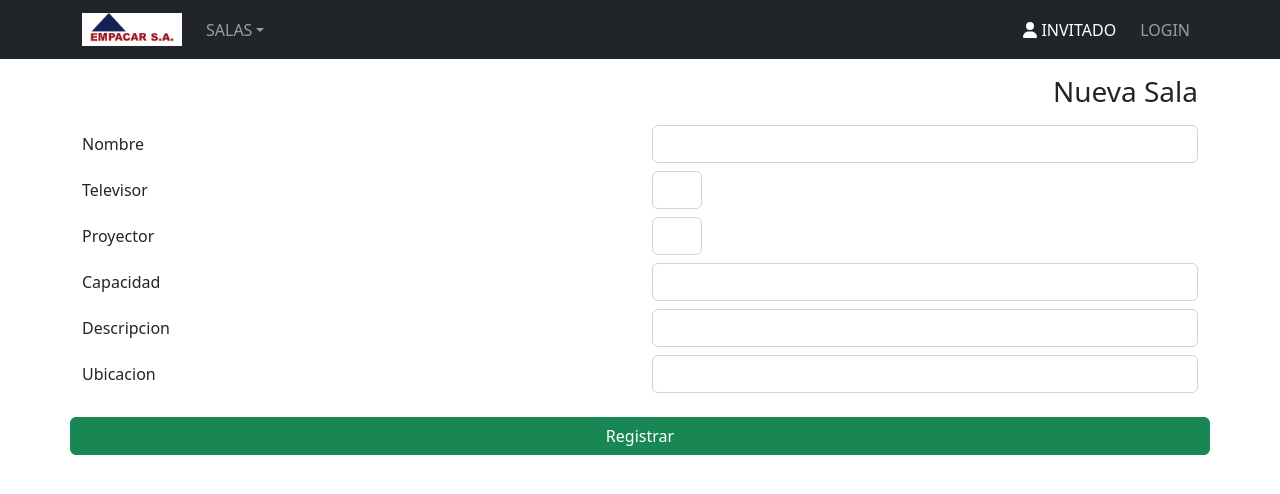
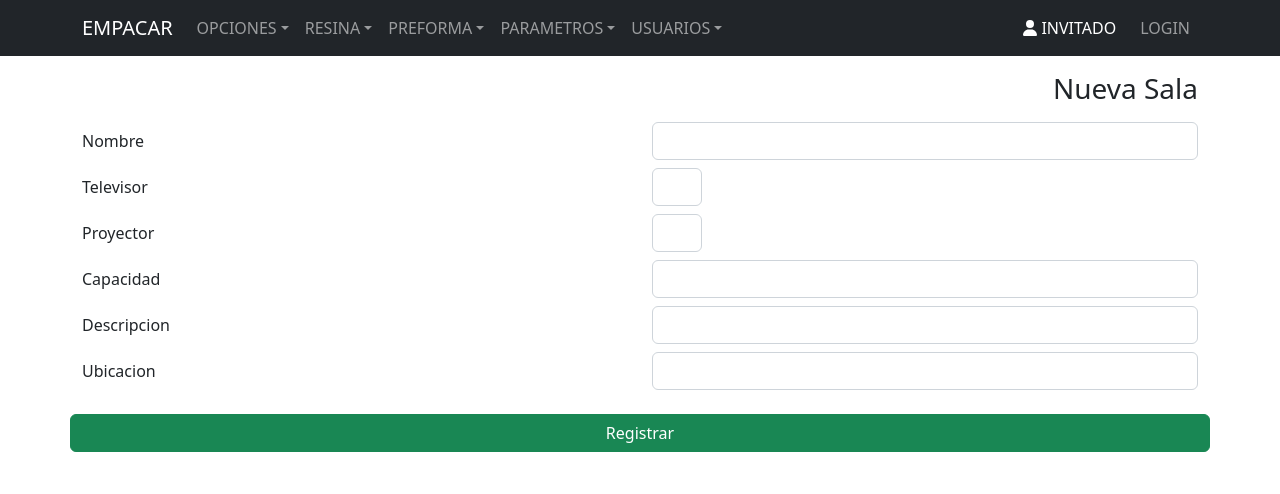
Before and after one commit to fjpm91/r_emp, a React (Create React App) app: page /formSala in a window 1280 px wide. Shown: the top 494 px of the page. Built offline with nearby package versions, Linux system fonts and the light colour scheme.

Commit message:
cambio de idioma

```diff
--- a/public/index.html
+++ b/public/index.html
@@ -1,5 +1,5 @@
 <!DOCTYPE html>
-<html lang="en">
+<html lang="es">
   <head>
     <meta charset="utf-8" />
     <link rel="icon" href="%PUBLIC_URL%/favicon.ico" />
--- a/src/layouts/MenuNavbar.js
+++ b/src/layouts/MenuNavbar.js
@@ -4,7 +4,7 @@ import { Container, Nav, Navbar, NavDropdown } from 'react-bootstrap';
 import { Link, useNavigate } from 'react-router-dom';
 import empicon from '../img/logoempacar.png'
 import { FontAwesomeIcon } from '@fortawesome/react-fontawesome';
-import { faEdit, faEye, faTrash, faTrashCan, faUser} from "@fortawesome/free-solid-svg-icons";
+import { faUser} from "@fortawesome/free-solid-svg-icons";
 const MenuNavbar = () => {
     const [usershow, setUsershow] = useState('INVITADO');
     const navigate = useNavigate();
@@ -26,39 +26,124 @@ const MenuNavbar = () => {
 
 
     return (
-        <Navbar bg="dark" expand="md" variant="dark">
+         <Navbar  bg="dark" expand="md" variant="dark">
             <Container>
-                {/* <Navbar.Brand href="/home">EMPACAR</Navbar.Brand> */}
-                <Navbar.Brand as={Link} to="/home"><img src={empicon} style={logoEstilo}/></Navbar.Brand>
+                <Navbar.Brand as={Link} to="/home">EMPACAR</Navbar.Brand>
                 <Navbar.Toggle aria-controls="basic-navbar-nav" />
                 <Navbar.Collapse id="basic-navbar-nav">
-                    <Nav className="me-auto">
-                        <NavDropdown title="SALAS" id="basic-nav-dropdown">
-                            <NavDropdown.Item className="dropdown-item" as={Link} to="/showReuniones">REUNIONES</NavDropdown.Item>
-                            <NavDropdown.Item className="dropdown-item" as={Link} to="/showReunionesTv">REUNIONES(TV)</NavDropdown.Item>
+                <Nav className="me-auto">
+        <>
 
-                            {(
-                                (localStorage.getItem('sala_admin') == 1) ?
-                            <NavDropdown.Item className="dropdown-item" as={Link} to="/showSalas">SALAS</NavDropdown.Item>:<></>
-                            )}
+                        <NavDropdown title="OPCIONES" id="basic-nav-dropdown">
+                            <NavDropdown.Item className="dropdown-item" as={Link} to="/showUsuario">USUARIO</NavDropdown.Item>
+                            <NavDropdown.Item className="dropdown-item" as={Link} to="/showPerfil">PERFIL</NavDropdown.Item>
+                            <NavDropdown.Item className="dropdown-item" as={Link} to="/showEtiqueta">ETIQUETA</NavDropdown.Item>
+                            <NavDropdown.Item className="dropdown-item" as={Link} to="/showResina">RESINA</NavDropdown.Item>
+                            <NavDropdown.Item className="dropdown-item" as={Link} to="/printEtiqueta">IMPRIMIR</NavDropdown.Item>
+                            <NavDropdown.Item className="dropdown-item" as={Link} to="/parChofer">CHOFER</NavDropdown.Item>
+                            <NavDropdown.Item className="dropdown-item" as={Link} to="/parCamion">CAMION</NavDropdown.Item>
+                            <NavDropdown.Item className="dropdown-item" as={Link} to="/parCliente">CLIENTE</NavDropdown.Item>
+                            <NavDropdown.Item className="dropdown-item" as={Link} to="/stock">STOCK</NavDropdown.Item>
+                            <NavDropdown.Item className="dropdown-item" as={Link} to="/boxStock">STOCKBOX</NavDropdown.Item>
+                            <NavDropdown.Item className="dropdown-item" as={Link} to="/showParametros">PARAMETROS</NavDropdown.Item>
+                        </NavDropdown>
+                        <NavDropdown title="RESINA" id="basic-nav-dropdown">
+                            <NavDropdown.Item className="dropdown-item" as={Link} to="/showEtiqueta">ETIQUETA</NavDropdown.Item>
+                            <NavDropdown.Item className="dropdown-item" as={Link} to="/showResina">RESINA</NavDropdown.Item>
+                            <NavDropdown.Item className="dropdown-item" as={Link} to="/printEtiqueta">IMPRIMIR</NavDropdown.Item>
+                            <NavDropdown.Item className="dropdown-item" as={Link} to="/stock">STOCK</NavDropdown.Item>
+                        </NavDropdown>
 
-                            {(
-                                (localStorage.getItem('sala_admin') == 1) ?
-                                <NavDropdown.Item className="dropdown-item" as={Link} to="/showAdmin">ADMINISTRADORES</NavDropdown.Item> :<></>
-                            )}
+
+                        <NavDropdown title="PREFORMA" id="basic-nav-dropdown">
+                            <NavDropdown.Item className="dropdown-item" as={Link} to="/showPreforma">PREFORMA</NavDropdown.Item>
                         </NavDropdown>
-                    </Nav>
+                        <NavDropdown title="PARAMETROS" id="basic-nav-dropdown">
+                            <NavDropdown.Item className="dropdown-item" as={Link} to="/showChofer">CHOFER</NavDropdown.Item>
+                            <NavDropdown.Item className="dropdown-item" as={Link} to="/showCamion">CAMION</NavDropdown.Item>
+                            <NavDropdown.Item className="dropdown-item" as={Link} to="/showCliente">CLIENTE</NavDropdown.Item>
+                            <NavDropdown.Item className="dropdown-item" as={Link} to="/showParametros">PARAMETROS</NavDropdown.Item>
+                        </NavDropdown>
+                        <NavDropdown title="USUARIOS" id="basic-nav-dropdown">
+                            <NavDropdown.Item className="dropdown-item" as={Link} to="/showUsuario">USUARIO</NavDropdown.Item>
+                            <NavDropdown.Item className="dropdown-item" as={Link} to="/showPerfil">PERFIL</NavDropdown.Item>
+                        </NavDropdown>
+
+                    </></Nav>
                     <Nav className="d-flex">
-                                <Nav.Link className='text-white mx-2'><FontAwesomeIcon icon={faUser} /> {usershow} </Nav.Link>
+                    <Nav.Link className='text-white mx-2'><FontAwesomeIcon icon={faUser} /> {usershow} </Nav.Link>
 
-                                {(
-                                (localStorage.getItem('username')) ?
-                                <Nav.Link onClick={logout} className='ml-4'>LOGOUT </Nav.Link> : <Nav.Link as={Link} to="/login" className='ml-4'>LOGIN </Nav.Link>
-                            )}
+                    {(
+                        (localStorage.getItem('username')) ?
+                        <Nav.Link onClick={logout} className=''>LOGOUT </Nav.Link>:<Nav.Link href="/login" className=''>LOGIN </Nav.Link>)}
+
                     </Nav>
                 </Navbar.Collapse>
+
             </Container>
         </Navbar>
+
+        // <Navbar bg="dark" expand="md" variant="dark">
+        //     <Container>
+        //         {/* <Navbar.Brand href="/home">EMPACAR</Navbar.Brand> */}
+        //         <Navbar.Brand as={Link} to="/home"><img src={empicon} style={logoEstilo}/></Navbar.Brand>
+        //         <Navbar.Toggle aria-controls="basic-navbar-nav" />
+        //         <Navbar.Collapse id="basic-navbar-nav">
+        //             <Nav className="me-auto">
+        //                 <NavDropdown title="SALAS" id="basic-nav-dropdown">
+        //                     <NavDropdown.Item className="dropdown-item" as={Link} to="/showReuniones">REUNIONES</NavDropdown.Item>
+        //                     <NavDropdown.Item className="dropdown-item" as={Link} to="/showReunionesTv">REUNIONES(TV)</NavDropdown.Item>
+
+        //                     {(
+        //                         (localStorage.getItem('sala_admin') == 1) ?
+        //                     <NavDropdown.Item className="dropdown-item" as={Link} to="/showSalas">SALAS</NavDropdown.Item>:<></>
+        //                     )}
+
+        //                     {(
+        //                         (localStorage.getItem('sala_admin') == 1) ?
+        //                         <NavDropdown.Item className="dropdown-item" as={Link} to="/showAdmin">ADMINISTRADORES</NavDropdown.Item> :<></>
+        //                     )}
+        //                 </NavDropdown>
+        //                 <NavDropdown title="SALAS" id="basic-nav-dropdown">
+        //                     <NavDropdown.Item className="dropdown-item" as={Link} to="/showReuniones">REUNIONES</NavDropdown.Item>
+        //                     <NavDropdown.Item className="dropdown-item" as={Link} to="/showReunionesTv">REUNIONES(TV)</NavDropdown.Item>
+
+        //                     {(
+        //                         (localStorage.getItem('sala_admin') == 1) ?
+        //                     <NavDropdown.Item className="dropdown-item" as={Link} to="/showSalas">SALAS</NavDropdown.Item>:<></>
+        //                     )}
+
+        //                     {(
+        //                         (localStorage.getItem('sala_admin') == 1) ?
+        //                         <NavDropdown.Item className="dropdown-item" as={Link} to="/showAdmin">ADMINISTRADORES</NavDropdown.Item> :<></>
+        //                     )}
+        //                 </NavDropdown>
+        //                 <NavDropdown title="SALAS" id="basic-nav-dropdown">
+        //                     <NavDropdown.Item className="dropdown-item" as={Link} to="/showReuniones">REUNIONES</NavDropdown.Item>
+        //                     <NavDropdown.Item className="dropdown-item" as={Link} to="/showReunionesTv">REUNIONES(TV)</NavDropdown.Item>
+
+        //                     {(
+        //                         (localStorage.getItem('sala_admin') == 1) ?
+        //                     <NavDropdown.Item className="dropdown-item" as={Link} to="/showSalas">SALAS</NavDropdown.Item>:<></>
+        //                     )}
+
+        //                     {(
+        //                         (localStorage.getItem('sala_admin') == 1) ?
+        //                         <NavDropdown.Item className="dropdown-item" as={Link} to="/showAdmin">ADMINISTRADORES</NavDropdown.Item> :<></>
+        //                     )}
+        //                 </NavDropdown>
+        //             </Nav>
+        //             <Nav className="d-flex">
+        //                         <Nav.Link className='text-white mx-2'><FontAwesomeIcon icon={faUser} /> {usershow} </Nav.Link>
+
+        //                         {(
+        //                         (localStorage.getItem('username')) ?
+        //                         <Nav.Link onClick={logout} className='ml-4'>LOGOUT </Nav.Link> : <Nav.Link as={Link} to="/login" className='ml-4'>LOGIN </Nav.Link>
+        //                     )}
+        //             </Nav>
+        //         </Navbar.Collapse>
+        //     </Container>
+        // </Navbar>
 
     );
 }
--- a/src/navigation/RouterConfig.js
+++ b/src/navigation/RouterConfig.js
@@ -14,7 +14,6 @@ import ViewSala from '../components/ViewSala';
 import MenuNavbar from '../layouts/MenuNavbar';
 import ShowIdReuniones from '../components/ShowIdReuniones';
 import ShowReunionesTv from '../components/ShowReunionesTv';
-
 //import Protected from '../Protected';
 
 
```
